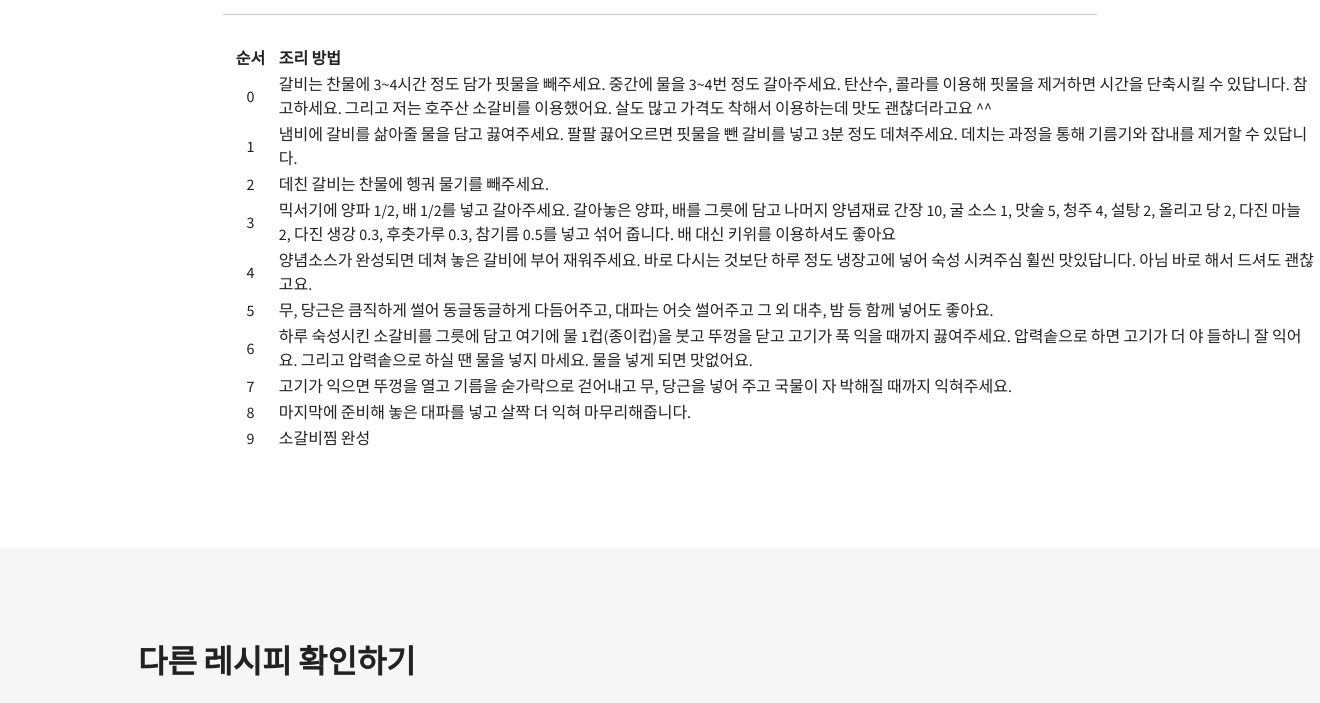
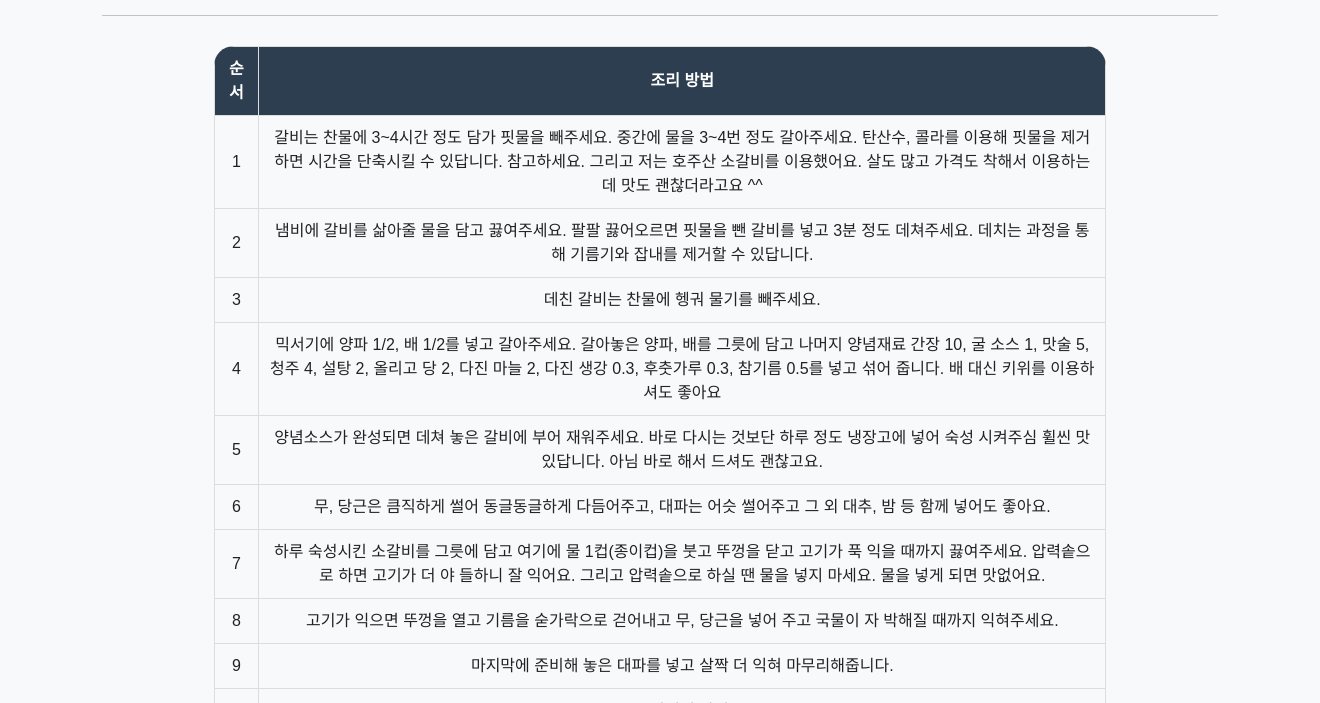
Before and after one commit to Sty1ish/Mangae-s-recipe, a Django app: page /dashboard/14/ in a window 1320 px wide. Shown: the part 594-1297 px from the top of the page. Run offline with Django 5.2, Linux system fonts and the light colour scheme; data comes from the database, SQL or seed files in the repository; some libraries are stand-ins or nearby versions.

Commit message:
recipe_detail.html 수정

```diff
--- a/mysite/dashboard/templates/recipe_detail.html
+++ b/mysite/dashboard/templates/recipe_detail.html
@@ -6,98 +6,151 @@
     <meta name="description" content="" />
     <meta name="author" content="" />
     <title>만개의 레시피 재료 분석</title>
-    <!-- Favicon -->
     <link rel="icon" type="image/x-icon" href="assets/favicon.ico" />
-    <!-- Bootstrap icons -->
     <link rel="stylesheet" href="https://cdn.jsdelivr.net/npm/bootswatch@5.3.3/dist/lumen/bootstrap.min.css" />
-    <!-- Chart Js -->
     <script src="https://cdnjs.cloudflare.com/ajax/libs/Chart.js/2.4.0/Chart.min.js"></script>
-    <!-- jQuery -->
     <script src="https://code.jquery.com/jquery-3.6.0.min.js"></script>
-    <!-- WordCloud -->
     <script src="https://cdnjs.cloudflare.com/ajax/libs/wordcloud2.js/1.2.2/wordcloud2.min.js"></script>
+    <style>
+      body {
+        background-color: #f8f9fa;
+        font-family: 'Arial', sans-serif;
+      }
+      .recipe-header {
+        text-align: center;
+        margin-bottom: 40px;
+      }
+      .recipe-title {
+        font-size: 2.5rem;
+        color: #2c3e50;
+        margin-bottom: 10px;
+      }
+      .recipe-info {
+        font-size: 1.2rem;
+        color: #7f8c8d;
+      }
+      .ingredients {
+        font-size: 1rem;
+        margin-top: 20px;
+        color: #34495e;
+      }
+      .steps-table {
+        width: 80%;
+        margin: 30px auto; /* 중앙 정렬 */
+        border-collapse: collapse;
+        text-align: center;
+        border-radius: 20px; /* 둥글게 처리된 모서리 */
+        overflow: hidden; /* 둥글게 처리된 테두리 적용 */
+      }
+
+      .steps-table th,
+      .steps-table td {
+        border: 1px solid #ddd;
+        padding: 10px;
+        text-align: center;
+      }
+      .steps-table th {
+        background-color: #2c3e50;
+        color: white;
+      }
+      .related-recipes {
+        margin-top: 40px;
+        text-align: center;
+      }
+      .related-recipes h2 {
+        margin-bottom: 20px;
+      }
+      .card {
+        transition: transform 0.2s;
+      }
+      .card:hover {
+        transform: scale(1.05);
+      }
+      footer {
+        background-color: #343a40;
+        color: white;
+        text-align: center;
+        padding: 20px 0;
+      }
+
+      tr:hover {
+        background-color: #cfe2f3; /* 행에 마우스를 올렸을 때 배경색 */
+      }
+
+      /* 이미지 둥글게 처리 */
+      .img-fluid {
+        border-radius: 15px; /* 이미지 모서리 둥글게 */
+      }
+
+      /* 추천 레시피 카드 */
+      .card-img-top {
+        max-width: 100%;
+        height: 200px; /* 균일한 높이 */
+        object-fit: cover; /* 이미지 비율 유지 */
+        border-radius: 15px; /* 이미지 모서리 둥글게 */
+      }
+    </style>
   </head>
   {% block navbar %}
     {% include 'header.html' %}
   {% endblock %}
   <body>
-    <!-- Product section -->
     <section class="py-5">
-      <div class="container px-4 px-lg-5 my-5">
-        <div class="row gx-4 gx-lg-5 align-items-center">
-          <div class="col-md-4">
-            <h2></h2>
-            <!-- 이미지 표시 -->
-            <img src="{{ recipe.image_url }}" alt="{{ recipe.recipe_title }}" width="400" height="400" />
-          </div>
-          <div class="col-md-8">
-            <h1 class="display-5 fw-bolder">{{ recipe.recipe_title }}</h1>
-            <div class="fs-5 mb-5">
-              <span>{{ recipe.servings }} 인분, 조리 시간 {{ recipe.time }}분</span>
-            </div>
-            <div class="fs-7 mb-7">
+      <div class="container">
+        <div class="recipe-header">
+          <h1 class="recipe-title">{{ recipe.recipe_title }}</h1>
+          <div class="recipe-info">{{ recipe.servings }} 인분, 조리 시간 {{ recipe.time }}분</div>
+          <div class="ingredients">
             재료 :{% for i in recipe.ingredients.all %}
               {{ i.ingredient }}{% if not forloop.last %}, {% endif %}
             {% endfor %}
           </div>
         </div>
-          <span></span>
-          <hr style="width:80%; margin-left:10% !important; margin-right:10% !important; margin-top: 30px; margin-bottom: 30px;" />
-          <table style="width:100%; margin-left: 10%; margin-right:10%">
+        <img src="{{ recipe.image_url }}" alt="{{ recipe.recipe_title }}" class="img-fluid mx-auto d-block" style="max-width: 400px;" />
+        <hr />
+        <table class="steps-table">
           <tr>
-              <th style="width:5%; text-align:center">순서</th>
-              <th style="width:95%">조리 방법</th>
+            <th style="width: 5%">순서</th>
+            <th style="width: 95%">조리 방법</th>
           </tr>
           {% for idx, order in orders_with_index %}
             <tr>
-                <td style="text-align:center">{{ idx }}</td>
+              <td>{{ forloop.counter }}</td> <!-- 1부터 시작 -->
               <td>{{ order }}</td>
             </tr>
           {% endfor %}
         </table>
       </div>
-      </div>
     </section>
-    <!-- Related items section -->
-    <section class="py-5 bg-light">
-      <div class="container px-4 px-lg-5 mt-5">
-        <h2 class="fw-bolder mb-4">다른 레시피 확인하기</h2>
-        <div class="row gx-4 gx-lg-5 row-cols-2 row-cols-md-3 row-cols-xl-4 justify-content-center">
-          {% comment %} {% endcomment %}
+
+    <section class="related-recipes py-5 bg-light">
+      <div class="container">
+        <h2>다른 레시피 확인하기</h2>
+        <div class="row justify-content-center">
           {% for r_recipe in random_recipe %}
             <div class="col mb-5">
               <div class="card h-100">
-                <!-- Product image -->
-                <a href="{% url 'dashboard:recipe_detail' r_recipe.id %}"><img class="card-img-top" src="{{ r_recipe.image_url }}" alt="{{ r_recipe.recipe_title }}" width="300" height="200" /></a>
-                <!-- Product details -->
-                <div class="card-body p-4">
-                  <div class="text-center">
-                    <!-- Product name -->
+                <a href="{% url 'dashboard:recipe_detail' r_recipe.id %}">
+                  <img class="card-img-top" src="{{ r_recipe.image_url }}" alt="{{ r_recipe.recipe_title }}" />
+                </a>
+                <div class="card-body text-center">
                   <h6 class="fw-bolder">{{ r_recipe.recipe_title }}</h6>
                 </div>
-                </div>
-                <!-- Product actions -->
-                <div class="card-footer p-4 pt-0 border-top-0 bg-transparent">
-                  <div class="text-center">
+                <div class="card-footer bg-transparent text-center">
                   <a class="btn btn-outline-dark mt-auto" href="{% url 'dashboard:recipe_detail' r_recipe.id %}">레시피 확인하기</a>
                 </div>
               </div>
             </div>
-            </div>
           {% endfor %}
-          {% comment %} {% endcomment %}
         </div>
       </div>
     </section>
-    <!-- Footer -->
-    <footer class="py-5 bg-dark">
-      <div class="container">
-        <p class="m-0 text-center text-white">Copyright &copy; Your Website 2023</p>
-      </div>
+
+    <footer>
+      <p>&copy; Your Website 2023</p>
     </footer>
-    <!-- Bootstrap core JS -->
+
     <script src="https://cdn.jsdelivr.net/npm/bootstrap@5.2.3/dist/js/bootstrap.bundle.min.js"></script>
-    <!-- Core theme JS -->
     <script src="js/scripts.js"></script>
   </body>
 </html>
```
Lines whose indentation alone changed are shown as unchanged.
